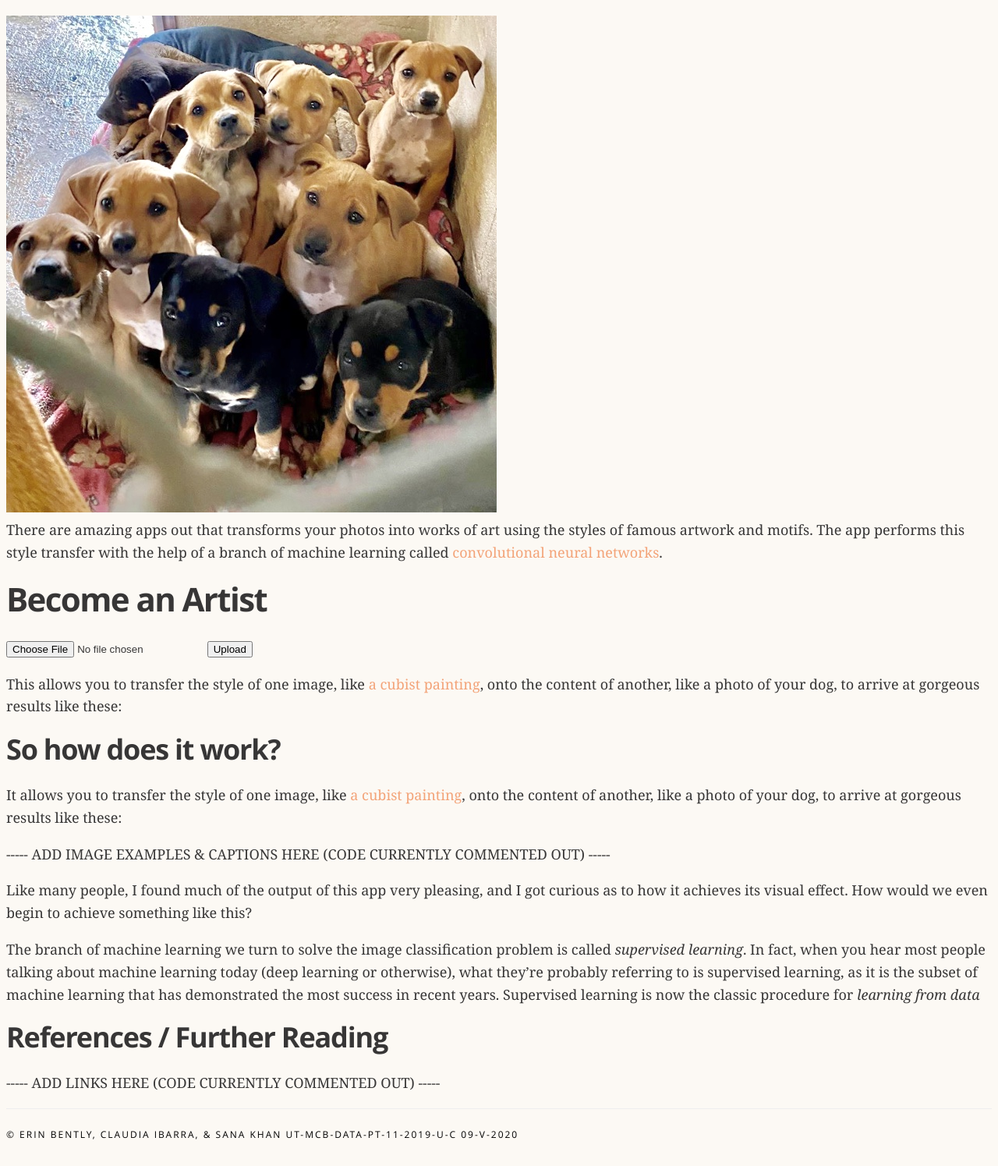
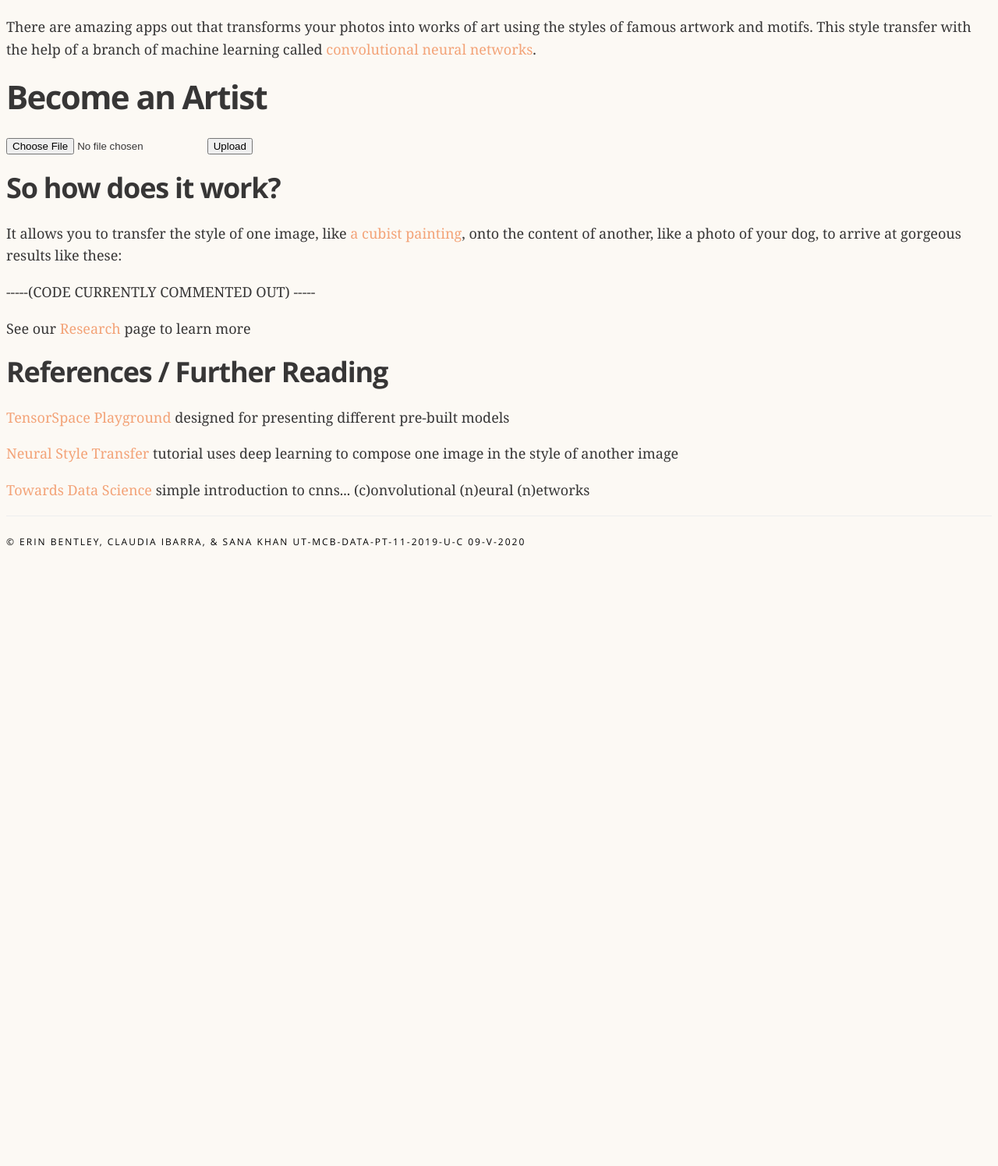
Before and after one commit to skhan4321/style_transfer, a Flask app: page /test in a window 1280 px wide. Shown: the part 191-1686 px from the top of the page at 78% size. After the commit the page ends 892 px from the top, so only its background shows below. Run offline with Flask 2, Linux system fonts and the light colour scheme; some web fonts are replaced.

Commit message:
fixing index.html

```diff
--- a/style_app/templates/index.html
+++ b/style_app/templates/index.html
@@ -9,6 +9,9 @@
         of a branch of machine learning called convolutional neural networks.">
         <meta name="authors" content="Erin Bently, Claudia Ibarra, & Sana Khan">
 
+        <!-- Jinja2 reference to our css file -->
+        <!-- <link rel="stylesheet" href="{{ url_for('templates', filename='main.css') }}"> -->
+        <!-- Regular reference to css file -->
         <link rel="stylesheet" href="main.css">
 
       <body><div style="visibility: hidden; overflow: hidden; position: absolute; top: 0px; height: 1px; width: auto; padding: 0px;
@@ -21,7 +24,7 @@
               <ul class="navbar-list">
                 <li class="navbar-item"><a class="navbar-link" href="/index/">Main</a></li>
                 <li class="navbar-item"><a class="navbar-link" href="/research/">Research</a></li>
-                <li class="navbar-item"><a class="navbar-link" href="/meet the girls/">Meet the Girls</a></li>
+                <li class="navbar-item"><a class="navbar-link" href="/meetthegirls/">Meet the Girls</a></li>
               </ul>
             </div>
           </nav>
@@ -41,11 +44,8 @@
 
       <section class="post-content">
 
-   <!-- if images is False/None/non-existent, then default to error message -->
-   <img src="{{ image_dog }}" alt="previous" title="Previous" border="0">
-
     <p>There are amazing apps out that transforms your photos into works of art using the styles of famous
-    artwork and motifs. The app performs this style transfer with the help of a branch of machine learning
+    artwork and motifs. This style transfer with the help of a branch of machine learning
     called <a href="https://en.wikipedia.org/wiki/Convolutional_neural_network">convolutional neural
     networks</a>.</p>
 
@@ -56,15 +56,12 @@
 
     </form>
 
-    <p>This allows you to transfer the style of one image, like <a href="https://blantonmuseum.org/2013/09/coming-to-america-collectors-and-spread/">a cubist painting</a>, onto the content of
-    another, like a photo of your dog, to arrive at gorgeous results like these:</p>
-
     <h3 id="so-how-does-it-work">So how does it work?</h3>
 
     <p>It allows you to transfer the style of one image, like <a href="https://blantonmuseum.org/2013/09/coming-to-america-collectors-and-spread/">a cubist painting</a>, onto the content of
     another, like a photo of your dog, to arrive at gorgeous results like these:</p>
 
-    <p>----- ADD IMAGE EXAMPLES & CAPTIONS HERE (CODE CURRENTLY COMMENTED OUT) -----</p>
+    <p>-----(CODE CURRENTLY COMMENTED OUT) -----</p>
     <!-- <figure>
     <div class="">
       <div class="ADD HERE">
@@ -79,31 +76,18 @@
     <figcaption>ADD CAPTION HERE.</figcaption>
     </figure> -->
 
-    <p>Like many people, I found much of the output of this app very pleasing, and I got curious as to how it achieves its visual
-        effect. How would we even begin to achieve something like this?</p>
-
-    <p>The branch of machine learning we turn to solve the image
-        classification problem is called <em>supervised learning</em>. In fact, when you hear most people talking about machine learning
-        today (deep learning or otherwise), what they’re probably referring to is supervised learning, as it is the subset of machine
-        learning that has demonstrated the most success in recent years. Supervised learning is now the classic procedure for <em>learning
-        from data</em></p>
+    <p>See our <a href="/research">Research</a> page to learn more</p>
 
     <h3 id="selected-references-and-further-reading">References / Further Reading</h3>
-
-    <p>----- ADD LINKS HERE (CODE CURRENTLY COMMENTED OUT) -----</p>
-    <!-- <ol>
-    <li><a href="ADD LINK HERE">ADD TITLE HERE</a></li>
-    <li><a href="ADD LINK HERE">ADD TITLE HERE</a></li>
-    <li><a href="ADD LINK HERE">ADD TITLE HERE</a></li>
-    </ol> -->
-
-
+    <p><a href="https://tensorspace.org/html/playground/index.html/">TensorSpace Playground</a> designed for presenting different pre-built models</p>
+    <p><a href="https://colab.research.google.com/github/tensorflow/docs/blob/master/site/en/tutorials/generative/style_transfer.ipynb#scrollTo=lGUfttK9F8d5">Neural Style Transfer</a> tutorial uses deep learning to compose one image in the style of another image</p>
+    <p><a href="https://towardsdatascience.com/simple-introduction-to-convolutional-neural-networks-cdf8d3077bac">Towards Data Science</a> simple introduction to cnns... (c)onvolutional (n)eural (n)etworks</p>
 
         </main>
 
         <footer class="mainfooter">
           <div class="container">
-            <p>© Erin Bently, Claudia Ibarra, & Sana Khan UT-MCB-DATA-PT-11-2019-U-C  09-V-2020
+            <p>© Erin Bentley, Claudia Ibarra, & Sana Khan UT-MCB-DATA-PT-11-2019-U-C  09-V-2020
           </div>
         </footer>
         </body>
```
